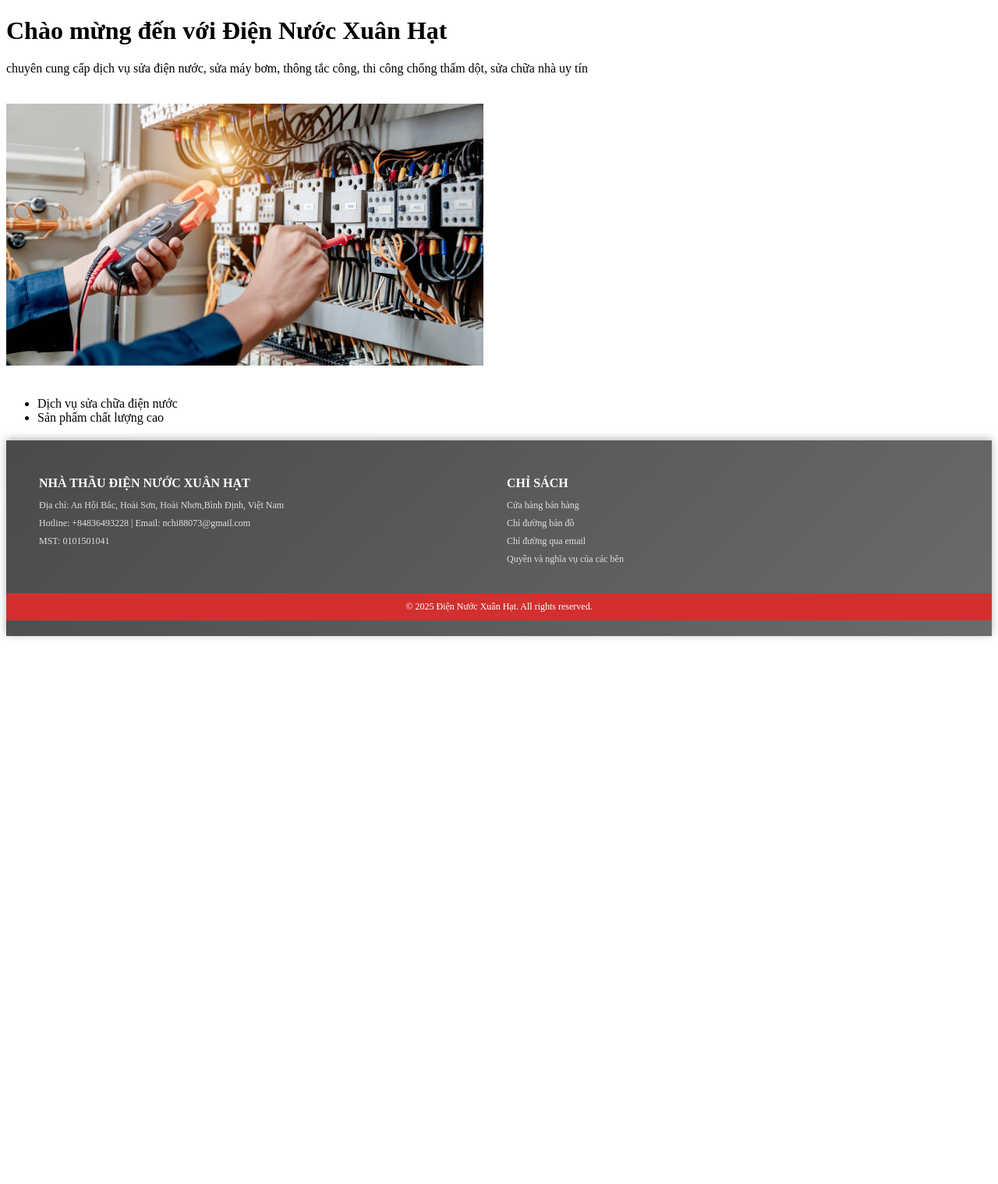
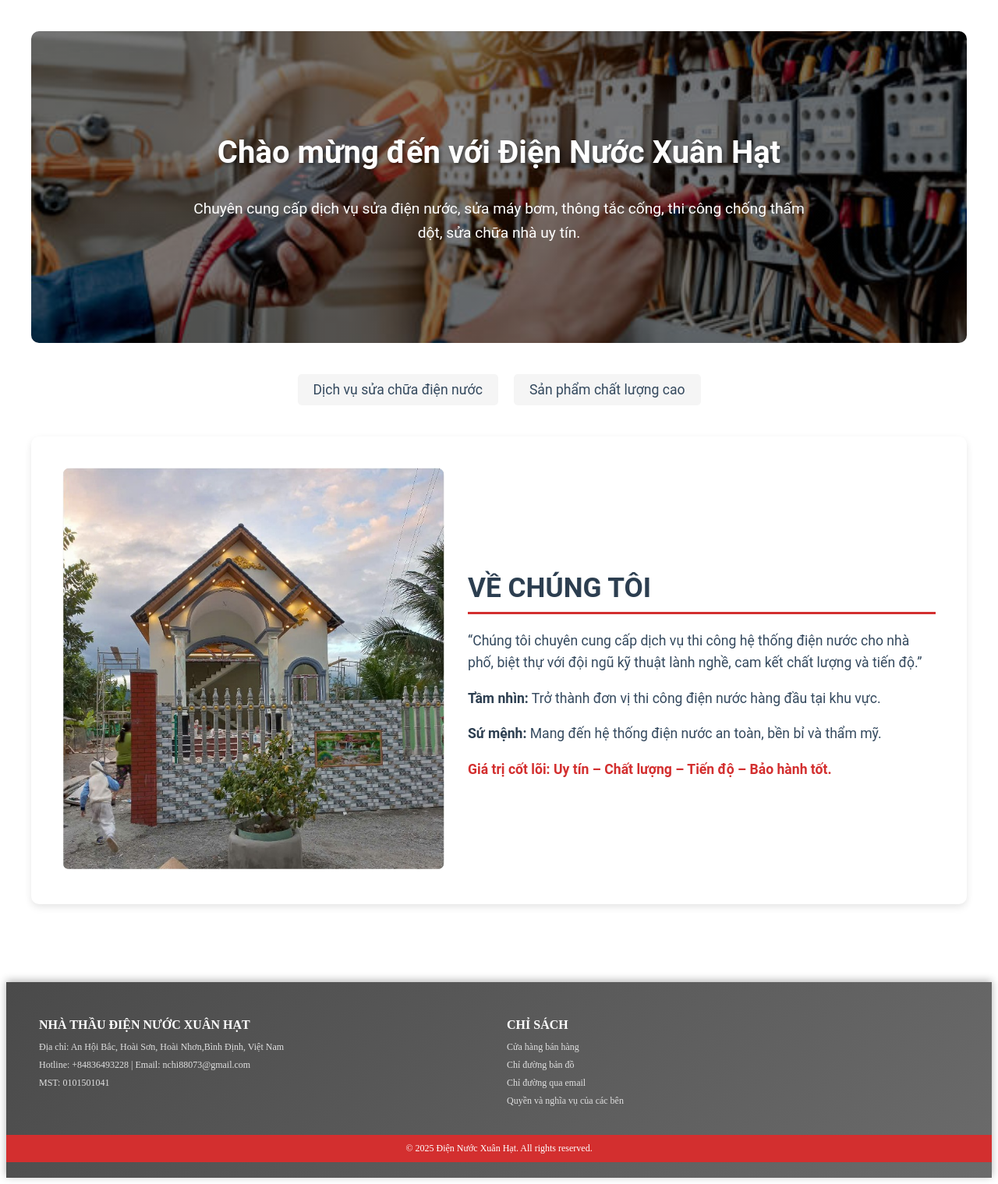
Before and after one commit to nguyenducchi123/diennuocxuanhat, a Django app: page / in a window 1280 px wide. Shown: the part 188-1707 px from the top of the page at 78% size. Before the commit the page ends 1007 px from the top, so only its background shows below. Run offline with Django 5.2, Linux system fonts and the light colour scheme.

Commit message:
Add favicon and update static files

```diff
--- a/home/templates/home/base.html
+++ b/home/templates/home/base.html
@@ -2,6 +2,7 @@
 <!DOCTYPE html>
 <html lang="vi">
 <head>
+    <link rel="icon" type="image/x-icon" href="{% static 'favicon.ico' %}">
     <meta charset="UTF-8">
     <meta name="viewport" content="width=device-width, initial-scale=1.0">
     <title>{% block title %}Điện Nước Xuân Hạt{% endblock %}</title>
--- a/home/templates/home/index.html
+++ b/home/templates/home/index.html
@@ -4,13 +4,158 @@
 {% block title %}Trang Chủ - Điện Nước Xuân Hạt{% endblock %}
 
 {% block content %}
+<style>
+    /* Container Styles */
+    .container {
+        max-width: 1200px;
+        margin: 0 auto;
+        padding: 40px 20px;
+        font-family: 'Roboto', sans-serif;
+        color: #333;
+    }
+
+    /* Hero Section */
+    .hero-section {
+        background: linear-gradient(rgba(0, 0, 0, 0.5), rgba(0, 0, 0, 0.5)), url('{% static "images/electrician.jpg" %}') center/cover no-repeat;
+        height: 400px;
+        display: flex;
+        flex-direction: column;
+        justify-content: center;
+        align-items: center;
+        text-align: center;
+        color: white;
+        border-radius: 10px;
+        margin-bottom: 40px;
+    }
+    .hero-section h1 {
+        font-size: 2.5em;
+        margin-bottom: 15px;
+        text-shadow: 2px 2px 4px rgba(0, 0, 0, 0.5);
+    }
+    .hero-section p {
+        font-size: 1.2em;
+        max-width: 800px;
+        line-height: 1.6;
+    }
+
+    /* Services List */
+    .services-list {
+        margin: 20px 0;
+        padding: 0;
+        list-style: none;
+        display: flex;
+        flex-wrap: wrap;
+        gap: 20px;
+        justify-content: center;
+    }
+    .services-list li {
+        font-size: 1.1em;
+        padding: 10px 20px;
+        background-color: #f5f5f5;
+        border-radius: 5px;
+        color: #34495e;
+        transition: background-color 0.3s ease;
+    }
+    .services-list li:hover {
+        background-color: #d32f2f; /* Đồng bộ với màu menu đỏ */
+        color: white;
+    }
+
+    /* About Section */
+    .about-section {
+        display: flex;
+        align-items: center;
+        justify-content: space-between;
+        background-color: #fff;
+        padding: 40px;
+        border-radius: 10px;
+        box-shadow: 0 4px 10px rgba(0, 0, 0, 0.1);
+        margin: 40px 0;
+    }
+    .about-image img {
+        max-width: 100%;
+        border-radius: 10px;
+        transition: transform 0.3s ease;
+    }
+    .about-image img:hover {
+        transform: scale(1.05);
+    }
+    .about-content {
+        max-width: 600px;
+        padding-left: 30px;
+    }
+    .about-content h2 {
+        font-size: 2.2em;
+        color: #2c3e50;
+        margin-bottom: 20px;
+        border-bottom: 3px solid #d32f2f; /* Đồng bộ với màu menu đỏ */
+        padding-bottom: 10px;
+    }
+    .about-content p {
+        font-size: 1.1em;
+        color: #34495e;
+        line-height: 1.6;
+        margin-bottom: 15px;
+    }
+    .about-content p strong {
+        color: #2c3e50;
+    }
+    .about-content .highlight {
+        color: #d32f2f; /* Đồng bộ với màu menu đỏ */
+        font-weight: bold;
+    }
+
+    /* Responsive Design */
+    @media (max-width: 768px) {
+        .hero-section {
+            height: 300px;
+        }
+        .hero-section h1 {
+            font-size: 1.8em;
+        }
+        .hero-section p {
+            font-size: 1em;
+        }
+        .services-list {
+            flex-direction: column;
+            align-items: center;
+        }
+        .about-section {
+            flex-direction: column;
+            text-align: center;
+        }
+        .about-content {
+            padding-left: 0;
+            padding-top: 20px;
+        }
+    }
+</style>
+
 <div class="container">
-    <h1>Chào mừng đến với Điện Nước Xuân Hạt</h1>
-    <p>chuyên cung cấp dịch vụ sửa điện nước, sửa máy bơm, thông tắc công, thi công chống thấm dột, sửa chữa nhà uy tín</p>
-    <img src="{% static 'images/electrician.jpg' %}" alt="Dịch vụ điện nước" style="max-width: 100%; margin: 20px 0;">
-    <ul>
+    <!-- Hero Section -->
+    <div class="hero-section">
+        <h1>Chào mừng đến với Điện Nước Xuân Hạt</h1>
+        <p>Chuyên cung cấp dịch vụ sửa điện nước, sửa máy bơm, thông tắc cống, thi công chống thấm dột, sửa chữa nhà uy tín.</p>
+    </div>
+
+    <!-- Services List -->
+    <ul class="services-list">
         <li>Dịch vụ sửa chữa điện nước</li>
         <li>Sản phẩm chất lượng cao</li>
     </ul>
+
+    <!-- About Section -->
+    <section class="about-section">
+        <div class="about-image">
+            <img src="{% static 'images/chung-toi.jpg' %}" alt="Về Chúng Tôi">
+        </div>
+        <div class="about-content">
+            <h2>VỀ CHÚNG TÔI</h2>
+            <p>“Chúng tôi chuyên cung cấp dịch vụ thi công hệ thống điện nước cho nhà phố, biệt thự với đội ngũ kỹ thuật lành nghề, cam kết chất lượng và tiến độ.”</p>
+            <p><strong>Tầm nhìn:</strong> Trở thành đơn vị thi công điện nước hàng đầu tại khu vực.</p>
+            <p><strong>Sứ mệnh:</strong> Mang đến hệ thống điện nước an toàn, bền bỉ và thẩm mỹ.</p>
+            <p class="highlight">Giá trị cốt lõi: Uy tín – Chất lượng – Tiến độ – Bảo hành tốt.</p>
+        </div>
+    </section>
 </div>
 {% endblock %}
--- a/site1/settings.py
+++ b/site1/settings.py
@@ -12,7 +12,7 @@ BASE_DIR = Path(__file__).resolve().parent.parent
 # Load .env file
 load_dotenv()
 
-SECRET_KEY = 'your-secret-key-here'
+SECRET_KEY = 'django-insecure-5r$6x@z8+4v_m@u0i*1g)jw&_r7!d3r1)h@r!e9o7*!s^k&k1x'
 # Debug mode
 DEBUG = os.getenv('DEBUG', 'True') == 'True'
 
--- a/site1/urls.py
+++ b/site1/urls.py
@@ -18,11 +18,12 @@ from django.conf.urls.static import static
 from django.contrib import admin
 from django.urls import path, include  # Đảm bảo import include
 from django.conf import settings
-
+from django.views.generic import TemplateView
 
 urlpatterns = [
     path('admin/', admin.site.urls),
     path('', include('home.urls')),  # Bao gồm các URL từ ứng dụng home
+    path('', TemplateView.as_view(template_name='index.html'), name='home'),
 ]
 if settings.DEBUG:
     urlpatterns += static(settings.STATIC_URL, document_root=settings.STATIC_ROOT)
```
Also changed, not shown: home/static/css/images/chung-toi.jpg (added), home/static/favicon.ico (added), home/static/images/chung-toi.jpg (added), 4 other files.
